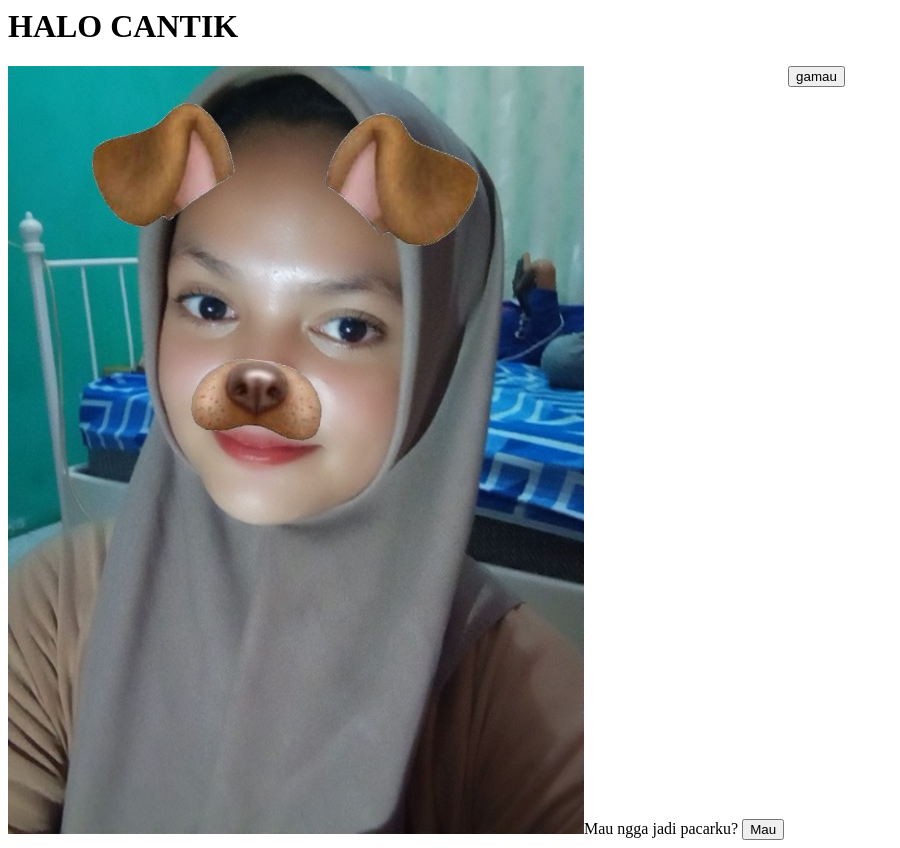
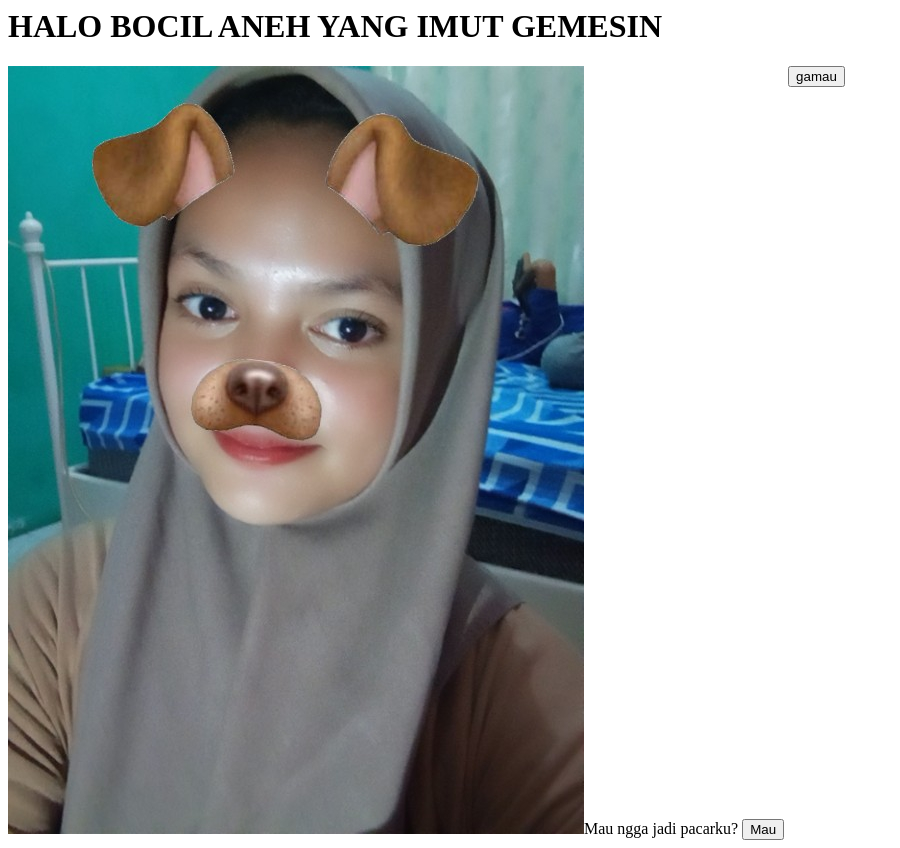
Before and after one commit to kikinurkaryo/konpes, a plain HTML site: page index.html in a window 1280 px wide. Shown: the whole page, without its empty margins (0-900 px from the left). Drawn offline with Linux system fonts and the light colour scheme.

Commit message:
index.html

```diff
--- a/index.html
+++ b/index.html
@@ -1,6 +1,6 @@
 <html>
     <body>
-        <h1>HALO CANTIK</h1>
+        <h1>HALO BOCIL ANEH YANG IMUT GEMESIN</h1>
         <img src="helenn.jpeg"
         <h1>Mau ngga jadi pacarku?</h1>
         <button id='btn_mau' onclick='alert("HORE KITA RESMI PACARAN, PUTUSIN PACAR KAMU YANG ITU:V")'>Mau</button>&nbsp;
```
